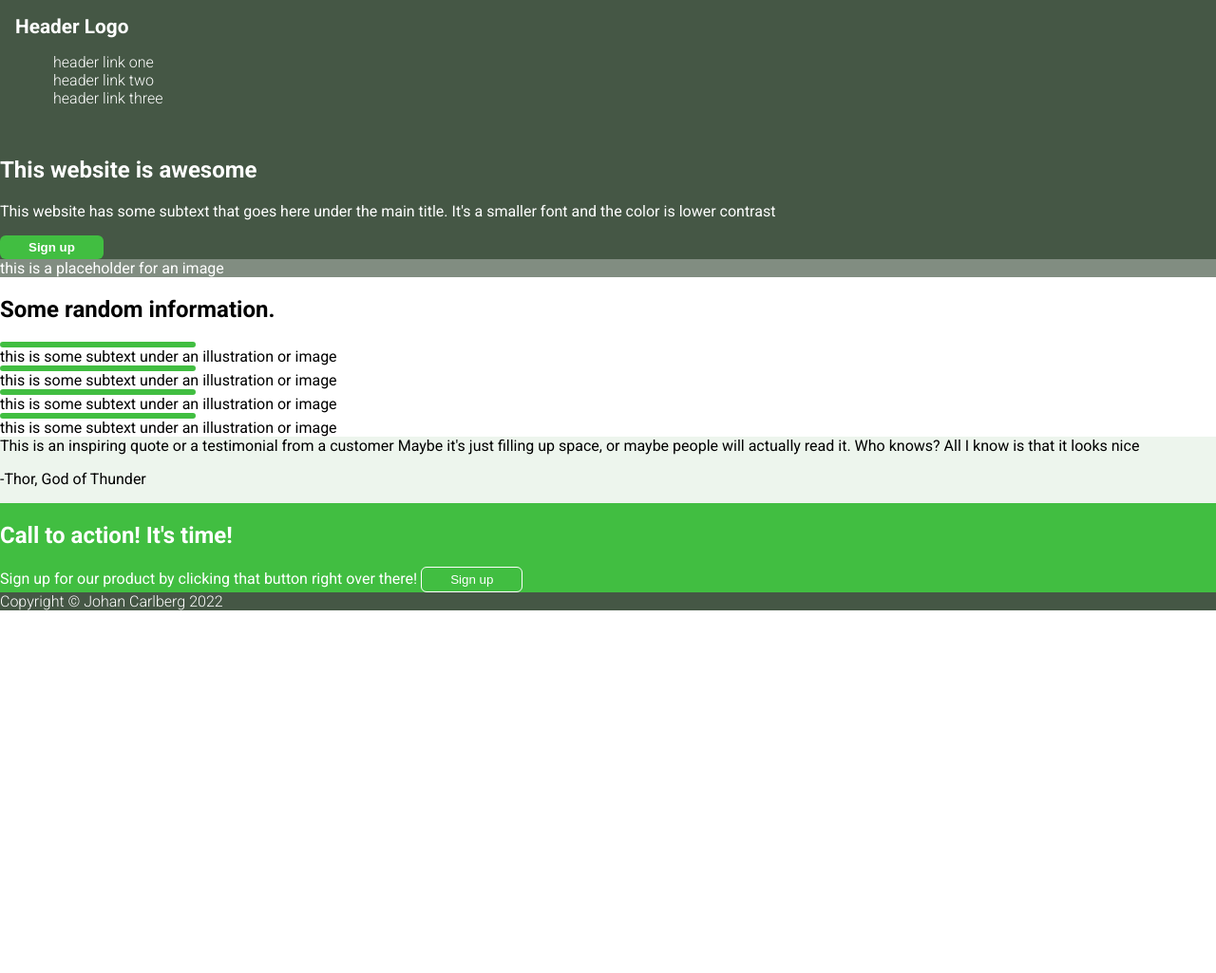
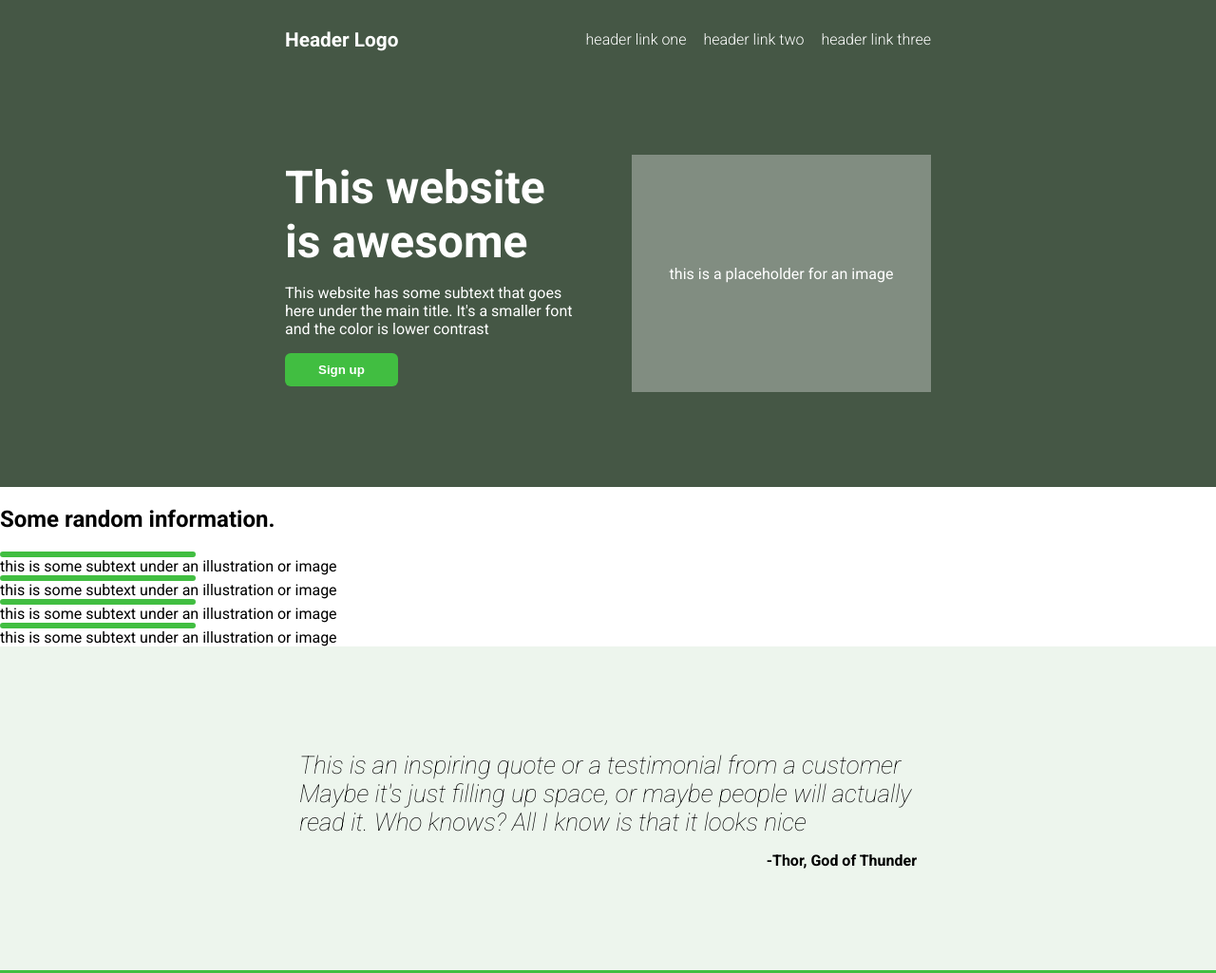
Before and after one commit to johanhcarlberg/odin-landingpage, a plain HTML site: page index.html in a window 1280 px wide. Shown: the top 1025 px of the page at 95% size. Before the commit the page ends 800 px from the top, so only its background shows below. Drawn offline with Linux system fonts and the light colour scheme.

Commit message:
Add flexbox styling for header, top content and bottom content

```diff
--- a/index.html
+++ b/index.html
@@ -9,6 +9,7 @@
     <link rel="stylesheet" href="style.css">
 </head>
 <body>
+<div class="top">
     <div class="header">
         <div class="logo">
             Header Logo
@@ -19,7 +20,6 @@
             <li><a href="#">header link three</a></li>
         </ul>
     </div>
-
     <div class="top-content">
         <div class="top-text">
             <h2>This website is awesome</h2>
@@ -29,6 +29,8 @@
         </div>
         <div class="top-image">
             this is a placeholder for an image
+        </div>
+    </div>
 </div>
 </div>
 
@@ -65,11 +67,13 @@
     </div>
 </div>
 
+<div class="bottom">
     <div class="quote-content">
         This is an inspiring quote or a testimonial from a customer
         Maybe it's just filling up space, or maybe people will actually read it. Who knows?
         All I know is that it looks nice
         <p class="quote-name">-Thor, God of Thunder</p>
+    </div>
 </div>
 
 <div class="signup">
--- a/style.css
+++ b/style.css
@@ -7,13 +7,46 @@ body {
     margin: 0;
 }
 
+.top {
+    display: flex;
+    flex-direction: column;
+    background-color: rgb(69, 87, 69);
+}
+
 .header, .top-content {
     background-color: rgb(69, 87, 69);
     color: #fff;
 }
 
 .header {
-    padding: 16px;
+    padding: 16px 300px;
+    display: flex;
+    align-items: center;
+    justify-content: space-between;
+}
+
+.top-content {
+    padding: 80px 300px 100px 300px;
+    display: flex;
+    align-items: center;
+    justify-content: space-between;
+    gap: 50px;
+}
+
+.top-text {
+    width: 400px;
+    flex-wrap: wrap;
+    flex: 1;
+    font-size: 16px;
+}
+
+.top-image {
+   display: flex;
+   flex: 1;
+   align-items: center;
+   justify-content: space-around;
+   min-height: 250px;
+   width: min-content;
 }
 
 .logo {
@@ -31,17 +64,27 @@ body {
     list-style: none;
 }
 
+.header ul {
+    display: flex;
+    gap: 18px;
+}
+
+.top-text h2 {
+    font-size: 48px;
+    margin: 0;
+}
+
 .top-image {
     background-color: rgb(129, 141, 129);
 }
 
 .top-signup-button {
-    background-color: rgb(65, 190, 65);
     font-weight: 600;
 }
 
 button {
-    padding: 5px 30px;
+    background-color: rgb(65, 190, 65);
+    padding: 10px 35px;
     border-radius: 6px;
     color: #fff;
     outline: none;
@@ -54,8 +97,26 @@ button {
     width: 200px;
 }
 
+.bottom {
+    background-color: rgb(237, 245, 237);
+    display: flex;
+    justify-content: center;
+}
 .quote-content {
     background-color: rgb(237, 245, 237);
+    display: flex;
+    flex-direction: column;
+    align-items: flex-end;
+    width: 650px;
+    padding: 110px 0 90px 0;
+    font-size: 26px;
+    font-style: italic;
+}
+
+.quote-content p {
+    font-size: 16px;
+    font-style: normal;
+    font-weight: 700;
 }
 
 .signup {
```
Lines whose indentation alone changed are shown as unchanged.
